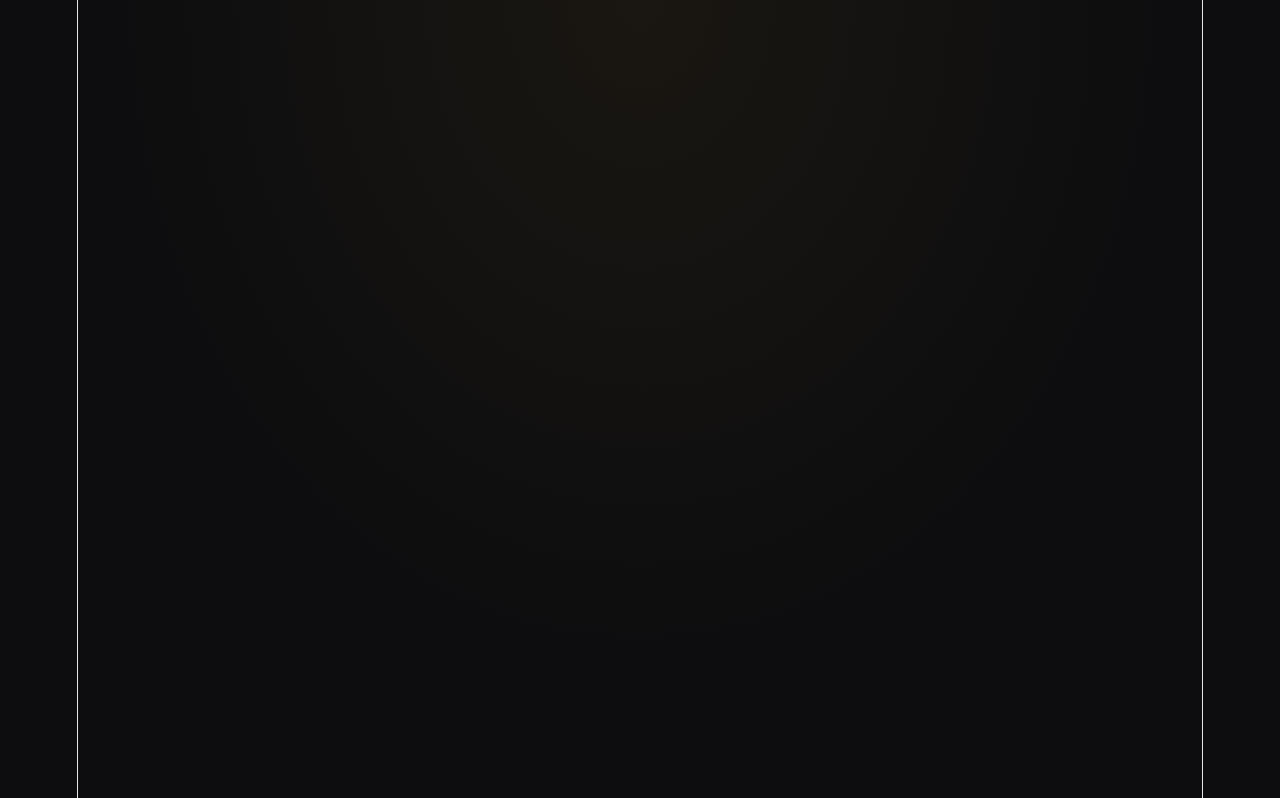
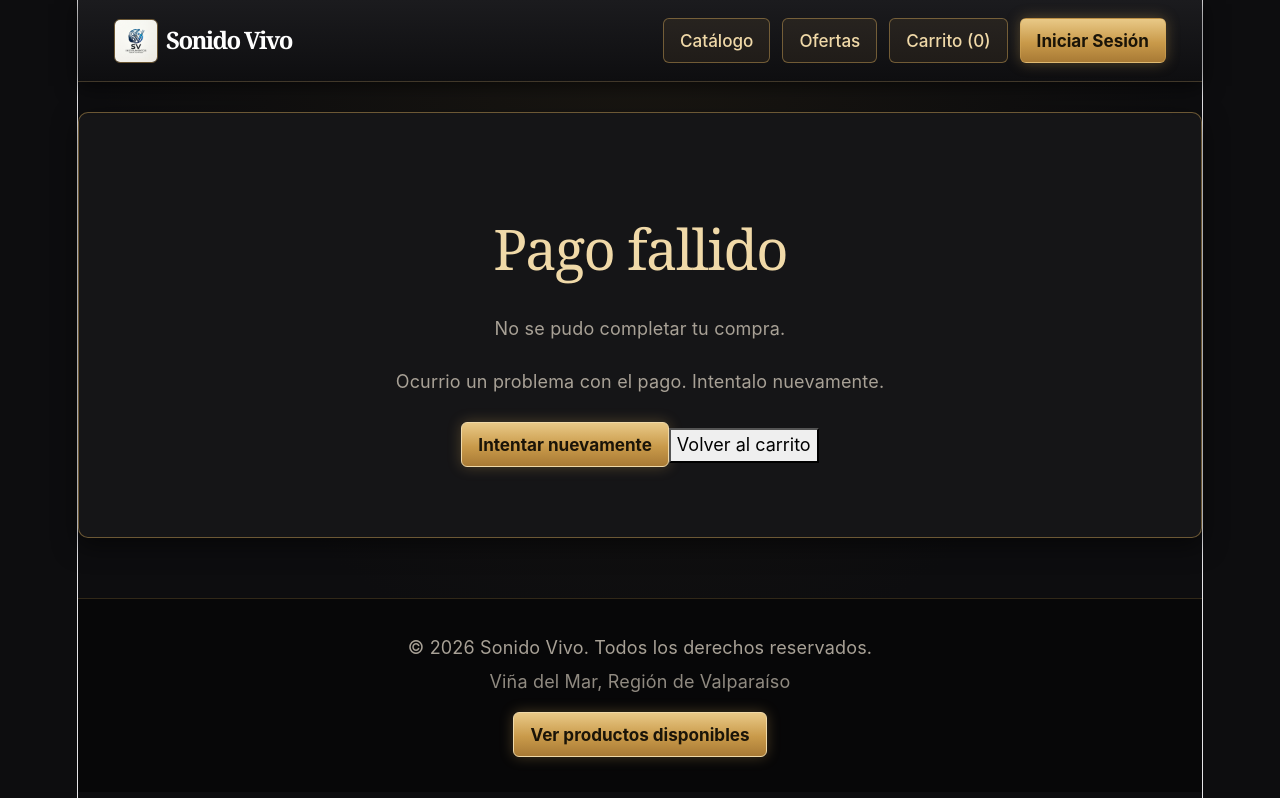
Before and after one commit to SAFD666/SonidoVivo, a React (Vite) app: page /pago-fallido in a window 1280 px wide. Before the commit this address had no page. Built offline with nearby package versions, Linux system fonts and the light colour scheme.

Commit message:
Creaciones de las paginas compra exitosa y pago fallido

```diff
--- a/src/App.jsx
+++ b/src/App.jsx
@@ -7,6 +7,8 @@ import Categorias from './pages/Categorias';
 import Ofertas from './pages/Ofertas';
 import Login from './pages/Login';
 import Carrito from './pages/Carrito';
+import CompraExitosa from './pages/CompraExitosa';
+import PagoFallido from './pages/PagoFallido';
 import Checkout from './pages/checkout';
 import RutaProtegida from './components/RutaProtegida';
 import './App.css';
@@ -22,6 +24,8 @@ function App() {
         <Route path="/producto/:id" element={<DetalleProducto />} />
         <Route path="/login" element={<Login />} />
         <Route path="/carrito" element={<Carrito />} />
+        <Route path="/pago-fallido" element={<PagoFallido />}></Route>
+        <Route path="/compra-exitosa" element={<CompraExitosa />} />
         <Route path="/checkout" element={<Checkout />} />
         <Route path="/checkout" element={<RutaProtegida roles={["Cliente"]}><Checkout /> </RutaProtegida>}/>
       </Routes>
--- /dev/null
+++ b/src/pages/CompraExitosa.jsx
@@ -0,0 +1,30 @@
+import { useLocation, useNavigate } from 'react-router-dom';
+import PlantillaPublica from '../components/templates/PlantillaPublica';
+import Boton from '../components/atoms/Boton';
+
+
+function CompraExitosa() {
+  const navigate = useNavigate();
+  const location = useLocation();
+  const pedido = location.state?.pedido;
+
+  return (
+    <PlantillaPublica>
+
+        <section className='contenedor-princial aviso no encontrado'>
+            <h1>Compra exitosaa</h1>
+
+            <p>Tu pedido ha sido registrado correctamente.</p>
+            <p>Gracias por comprar en Sonido Vivo.</p>
+
+            {pedido && (<p>Tu pedido ha sido registrado correctamente.</p>)}
+
+            <Boton texto={"Volver al catalago"} className='btn-sonido-vivo' onClick={() => navigate('/catalogo')} />
+        </section>
+
+    </PlantillaPublica>
+  );
+}
+
+
+export default CompraExitosa;
--- /dev/null
+++ b/src/pages/PagoFallido.jsx
@@ -0,0 +1,32 @@
+import { useLocation, useNavigate } from 'react-router-dom';
+import PlantillaPublica from '../components/templates/PlantillaPublica';
+import Boton from '../components/atoms/Boton';
+
+function PagoFallido() {
+  const navigate = useNavigate();
+  const location = useLocation();
+  const motivo = location.state?.motivo;
+
+
+
+
+  return (
+    <PlantillaPublica>
+      <section className="contenedor-principal aviso-no-encontrado">
+        <h1>Pago fallido</h1>
+
+        <p>No se pudo completar tu compra.</p>
+
+        <p>
+          {motivo || 'Ocurrio un problema con el pago. Intentalo nuevamente.'}
+        </p>
+
+        <Boton texto="Intentar nuevamente" className='btn-sonido-vivo' onClick={() => navigate('/checkout')} />
+
+        <Boton texto="Volver al carrito" className="btn-secundario-carrito" onClick={() => navigate('/carrito')}/>
+      </section>
+    </PlantillaPublica>
+  );
+}
+
+export default PagoFallido;
```
